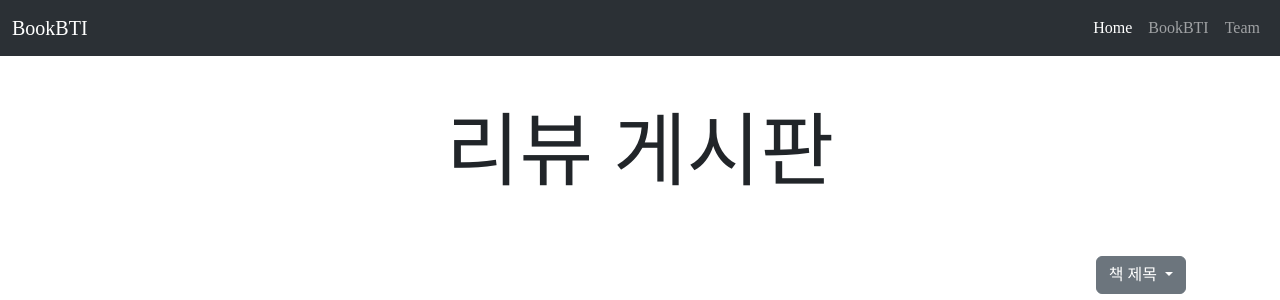
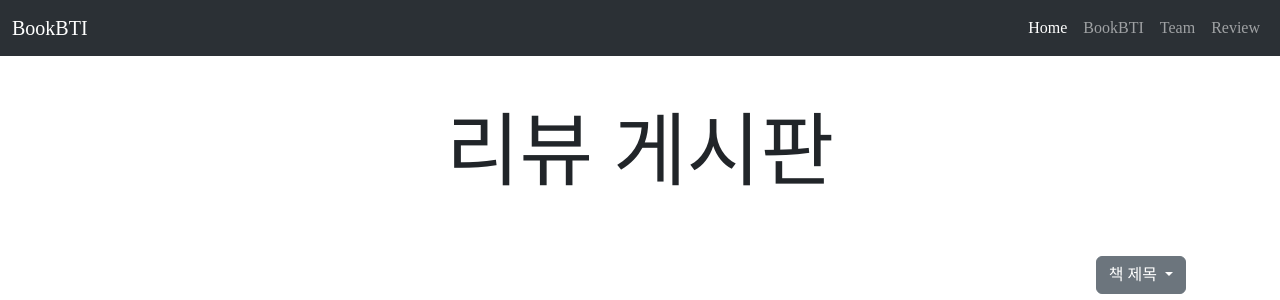
Before and after one commit to HH9-17-Team4/temp, a Flask app: page /reviews/1 in a window 1280 px wide. Shown: the top 300 px of the page. Run offline with Flask 3, Linux system fonts and the light colour scheme; some web fonts are replaced.

Commit message:
네비게이션 바에 reviews 추가

```diff
--- a/templates/loan.html
+++ b/templates/loan.html
@@ -39,6 +39,9 @@
 					</li>
 					<li class="nav-item">
 						<a class="nav-link" href="{{ url_for('team') }}">Team</a>
+					</li>
+					<li class="nav-item">
+						<a class="nav-link" href="{{ url_for('reviews', page=1) }}">Review</a>
 					</li>
 				</ul>
 			</div>
--- a/templates/main.html
+++ b/templates/main.html
@@ -40,6 +40,9 @@
 					</li>
 					<li class="nav-item">
 						<a class="nav-link" href="{{ url_for('team') }}">Team</a>
+					</li>
+					<li class="nav-item">
+						<a class="nav-link" href="{{ url_for('reviews', page=1) }}">Review</a>
 					</li>
 				</ul>
 			</div>
--- a/templates/review.html
+++ b/templates/review.html
@@ -40,6 +40,9 @@
 					</li>
 					<li class="nav-item">
 						<a class="nav-link" href="{{ url_for('team') }}">Team</a>
+					</li>
+					<li class="nav-item">
+						<a class="nav-link" href="{{ url_for('reviews', page=1) }}">Review</a>
 					</li>
 				</ul>
 			</div>
--- a/templates/reviews.html
+++ b/templates/reviews.html
@@ -40,6 +40,9 @@
 					</li>
 					<li class="nav-item">
 						<a class="nav-link" href="{{ url_for('team') }}">Team</a>
+					</li>
+					<li class="nav-item">
+						<a class="nav-link" href="{{ url_for('reviews', page=1) }}">Review</a>
 					</li>
 				</ul>
 			</div>
--- a/templates/team.html
+++ b/templates/team.html
@@ -40,6 +40,9 @@
 					</li>
 					<li class="nav-item">
 						<a class="nav-link" href="{{ url_for('team') }}">Team</a>
+					</li>
+					<li class="nav-item">
+						<a class="nav-link" href="{{ url_for('reviews', page=1) }}">Review</a>
 					</li>
 				</ul>
 			</div>
--- a/templates/test.html
+++ b/templates/test.html
@@ -93,6 +93,9 @@
             <li class="nav-item">
               <a class="nav-link" href="{{ url_for('team') }}">Team</a>
             </li>
+			<li class="nav-item">
+				<a class="nav-link" href="{{ url_for('reviews', page=1) }}">Review</a>
+			  </li>
           </ul>
         </div>
       </div>
```
